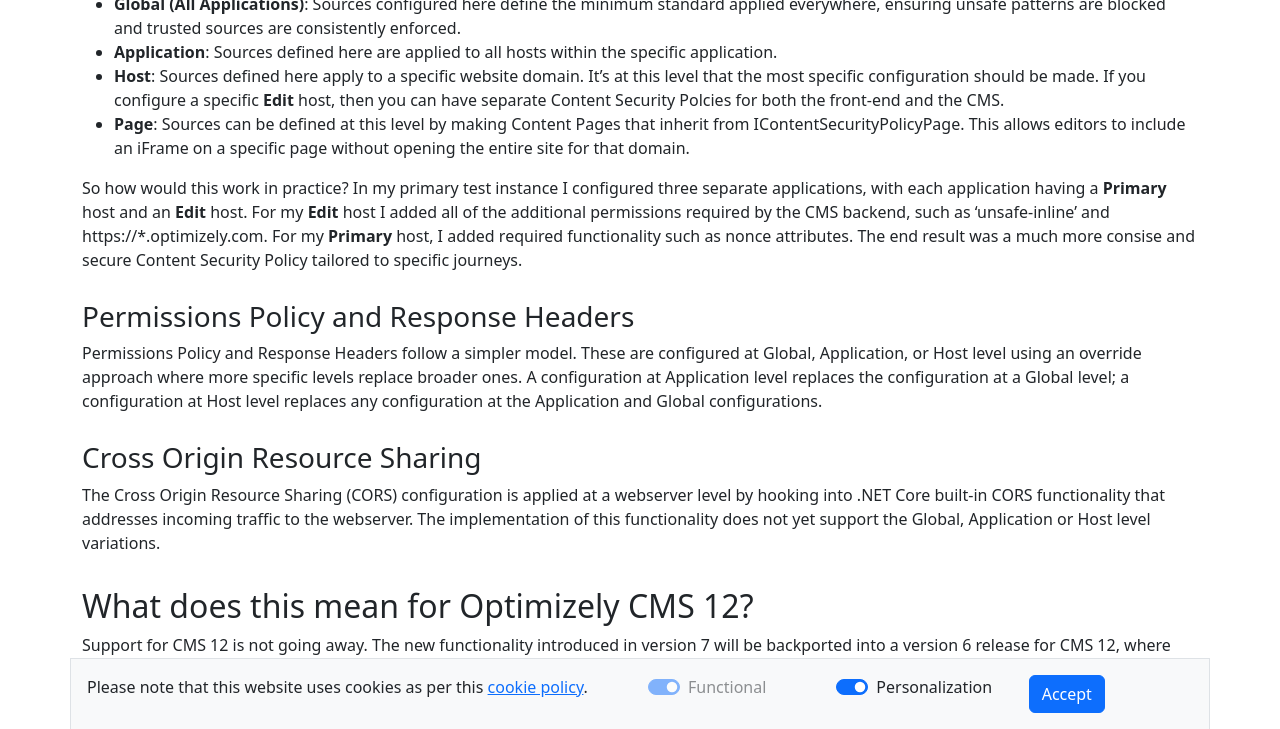
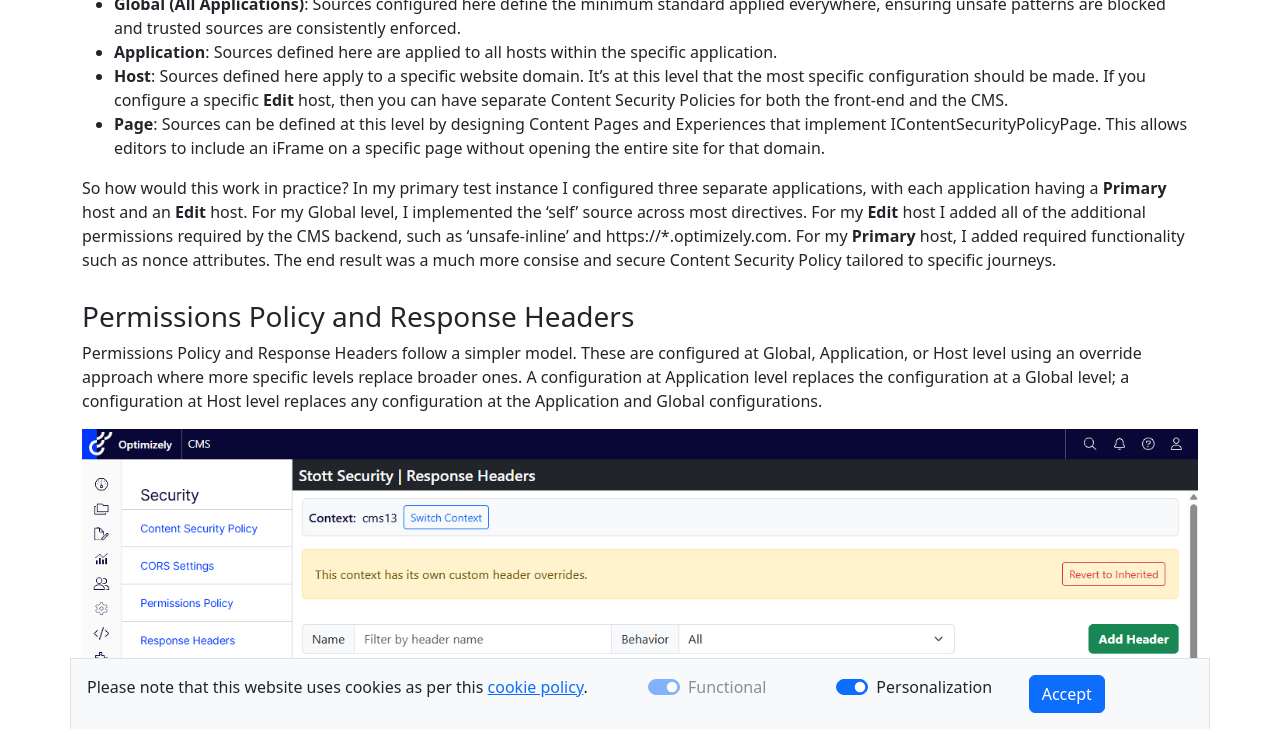
Before and after one commit to GeekInTheNorth/GeekInTheNorth.github.io, a Jekyll site: the page built from _posts/2026-04-09-stott-security-7.md, in a window 1280 px wide and 900 px high, scrolled down 2562 px, cut to the strip 171-900 px from the top of the window. Built offline with Jekyll 4.4.1, drawn with Linux system fonts in a browser that asks for light colours.

Commit message:
Minor content updates

```diff
--- a/_posts/2026-04-09-stott-security-7.md
+++ b/_posts/2026-04-09-stott-security-7.md
@@ -40,14 +40,16 @@
 
 - **Global (All Applications)**: Sources configured here define the minimum standard applied everywhere, ensuring unsafe patterns are blocked and trusted sources are consistently enforced.
 - **Application**: Sources defined here are applied to all hosts within the specific application.
-- **Host**: Sources defined here apply to a specific website domain.  It's at this level that the most specific configuration should be made.  If you configure a specific **Edit** host, then you can have separate Content Security Polcies for both the front-end and the CMS.
-- **Page**: Sources can be defined at this level by making Content Pages that inherit from IContentSecurityPolicyPage.  This allows editors to include an iFrame on a specific page without opening the entire site for that domain.
+- **Host**: Sources defined here apply to a specific website domain.  It's at this level that the most specific configuration should be made.  If you configure a specific **Edit** host, then you can have separate Content Security Policies for both the front-end and the CMS.
+- **Page**: Sources can be defined at this level by designing Content Pages and Experiences that implement IContentSecurityPolicyPage.  This allows editors to include an iFrame on a specific page without opening the entire site for that domain.
 
-So how would this work in practice? In my primary test instance I configured three separate applications, with each application having a **Primary** host and an **Edit** host.  For my **Edit** host I added all of the additional permissions required by the CMS backend, such as 'unsafe-inline' and https://*.optimizely.com. For my **Primary** host, I added required functionality such as nonce attributes.  The end result was a much more consise and secure Content Security Policy tailored to specific journeys.
+So how would this work in practice? In my primary test instance I configured three separate applications, with each application having a **Primary** host and an **Edit** host.  For my Global level, I implemented the 'self' source across most directives. For my **Edit** host I added all of the additional permissions required by the CMS backend, such as 'unsafe-inline' and https://*.optimizely.com. For my **Primary** host, I added required functionality such as nonce attributes.  The end result was a much more consise and secure Content Security Policy tailored to specific journeys.
 
 ### Permissions Policy and Response Headers
 
 Permissions Policy and Response Headers follow a simpler model. These are configured at Global, Application, or Host level using an override approach where more specific levels replace broader ones. A configuration at Application level replaces the configuration at a Global level; a configuration at Host level replaces any configuration at the Application and Global configurations.
+
+![Example of the Response Headers being overridden for a specific appication](/assets/stott-security-7d.png)
 
 ### Cross Origin Resource Sharing
 
```
Also changed, not shown: assets/stott-security-7d.png (added).
